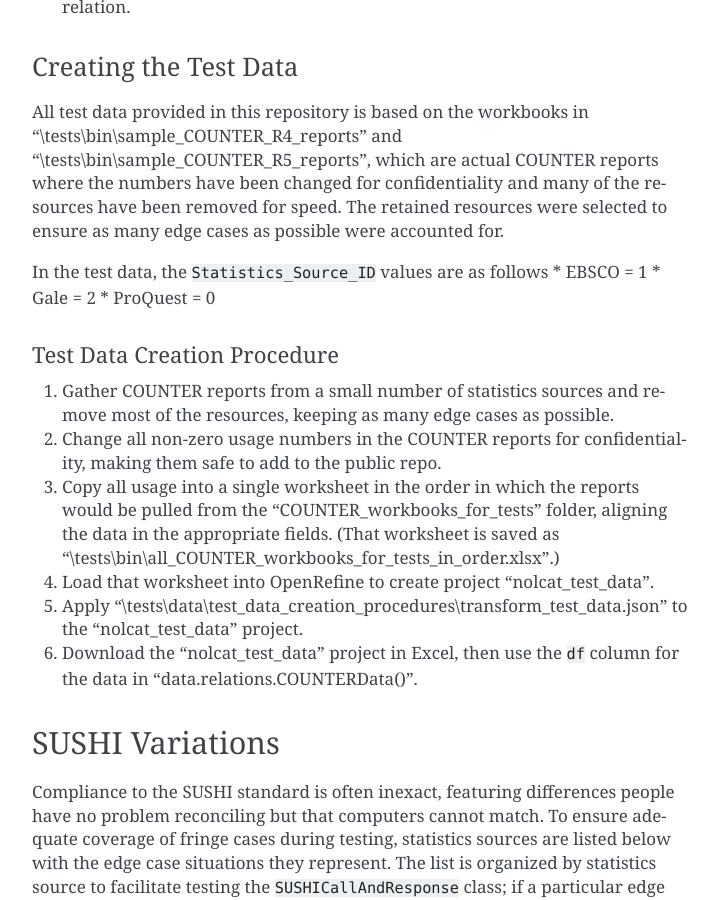
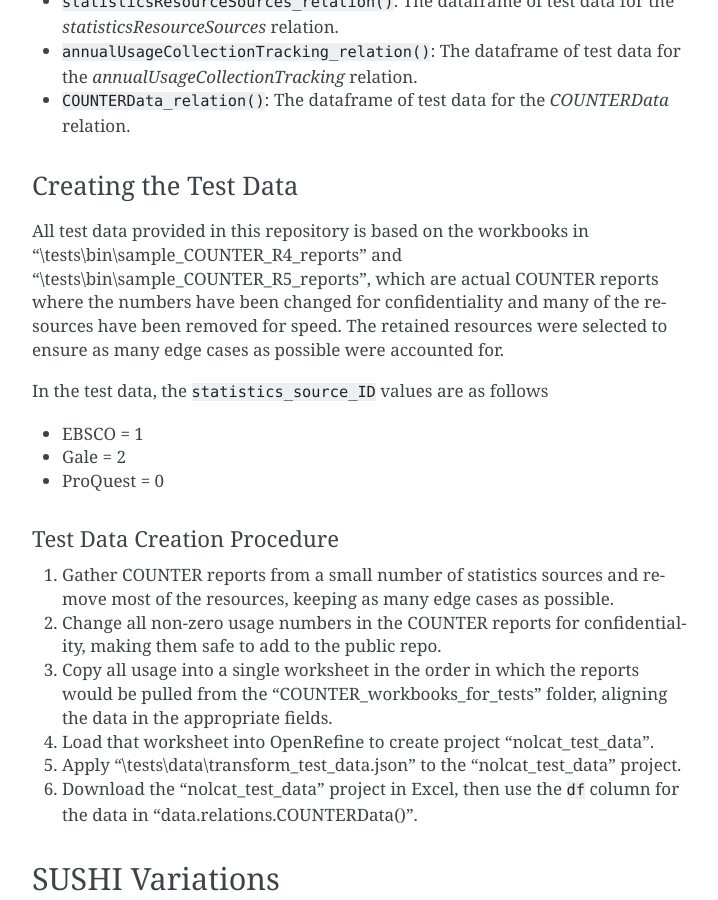
Before and after one commit to ereiskind/nolcat, a Sphinx documentation site: the page built from docs/source/testing.rst, in a window 1280 px wide and 900 px high, scrolled down 2276 px. Shown: the whole window, without its empty margins (388-1106 px from the left). Built offline with Sphinx 7.4.7, drawn with Linux system fonts in a browser that asks for light colours; some of the changed text lies outside the part shown.

Commit message:
Make minor corrections to `testing.rst`

```diff
--- a/docs/source/testing.rst
+++ b/docs/source/testing.rst
@@ -41,7 +41,6 @@ This folder contains all the Excel files, which are split into three subfolders:
 
 "\\tests\\data\\relations.py"
 -----------------------------
-
 This module contains the functions:
 
 * ``fiscalYears_relation()``: The dataframe of test data for the `fiscalYears` relation.
@@ -59,7 +58,8 @@ Creating the Test Data
 ======================
 All test data provided in this repository is based on the workbooks in "\\tests\\bin\\sample_COUNTER_R4_reports" and "\\tests\\bin\\sample_COUNTER_R5_reports", which are actual COUNTER reports where the numbers have been changed for confidentiality and many of the resources have been removed for speed. The retained resources were selected to ensure as many edge cases as possible were accounted for.
 
-In the test data, the ``Statistics_Source_ID`` values are as follows
+In the test data, the ``statistics_source_ID`` values are as follows
+
 * EBSCO = 1
 * Gale = 2
 * ProQuest = 0
@@ -69,9 +69,9 @@ Test Data Creation Procedure
 
 1. Gather COUNTER reports from a small number of statistics sources and remove most of the resources, keeping as many edge cases as possible.
 2. Change all non-zero usage numbers in the COUNTER reports for confidentiality, making them safe to add to the public repo.
-3. Copy all usage into a single worksheet in the order in which the reports would be pulled from the "COUNTER_workbooks_for_tests" folder, aligning the data in the appropriate fields. (That worksheet is saved as "\\tests\\bin\\all_COUNTER_workbooks_for_tests_in_order.xlsx".)
+3. Copy all usage into a single worksheet in the order in which the reports would be pulled from the "COUNTER_workbooks_for_tests" folder, aligning the data in the appropriate fields.
 4. Load that worksheet into OpenRefine to create project "nolcat_test_data".
-5. Apply "\\tests\\data\\test_data_creation_procedures\\transform_test_data.json" to the "nolcat_test_data" project.
+5. Apply "\\tests\\data\\transform_test_data.json" to the "nolcat_test_data" project.
 6. Download the "nolcat_test_data" project in Excel, then use the ``df`` column for the data in "data.relations.COUNTERData()".
 
 SUSHI Variations
```
Also changed, not shown: other parts of docs/source/testing.rst (+2 -2 lines).
